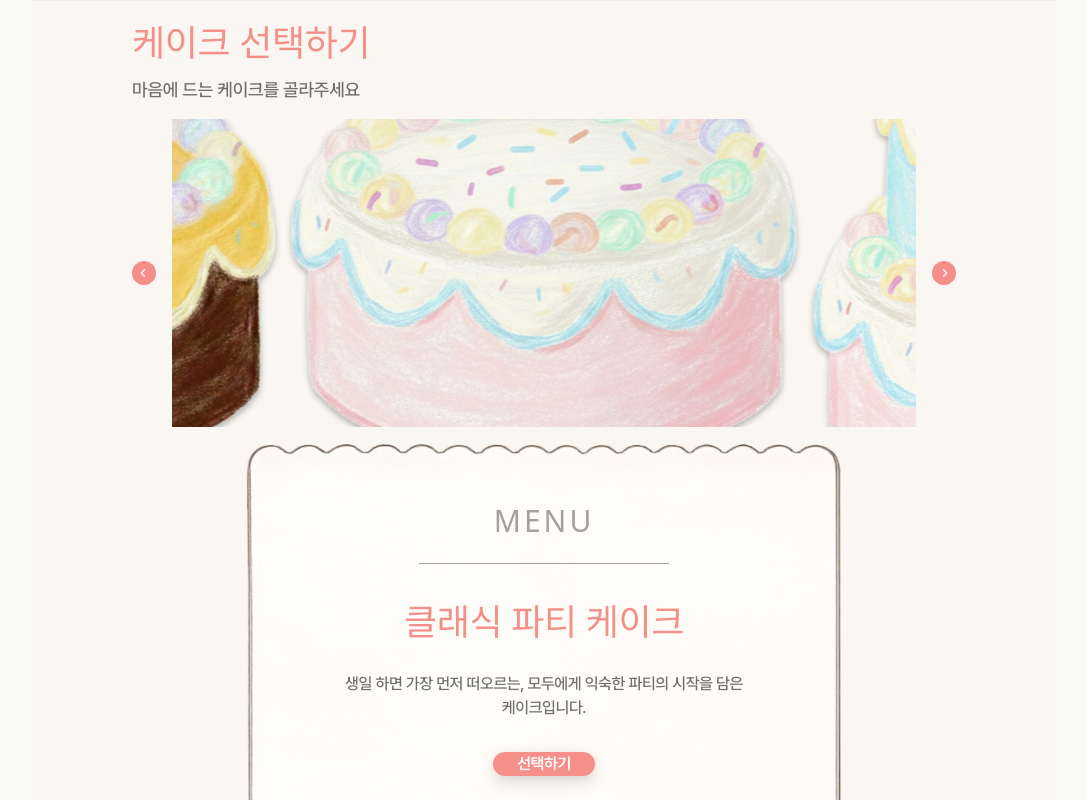
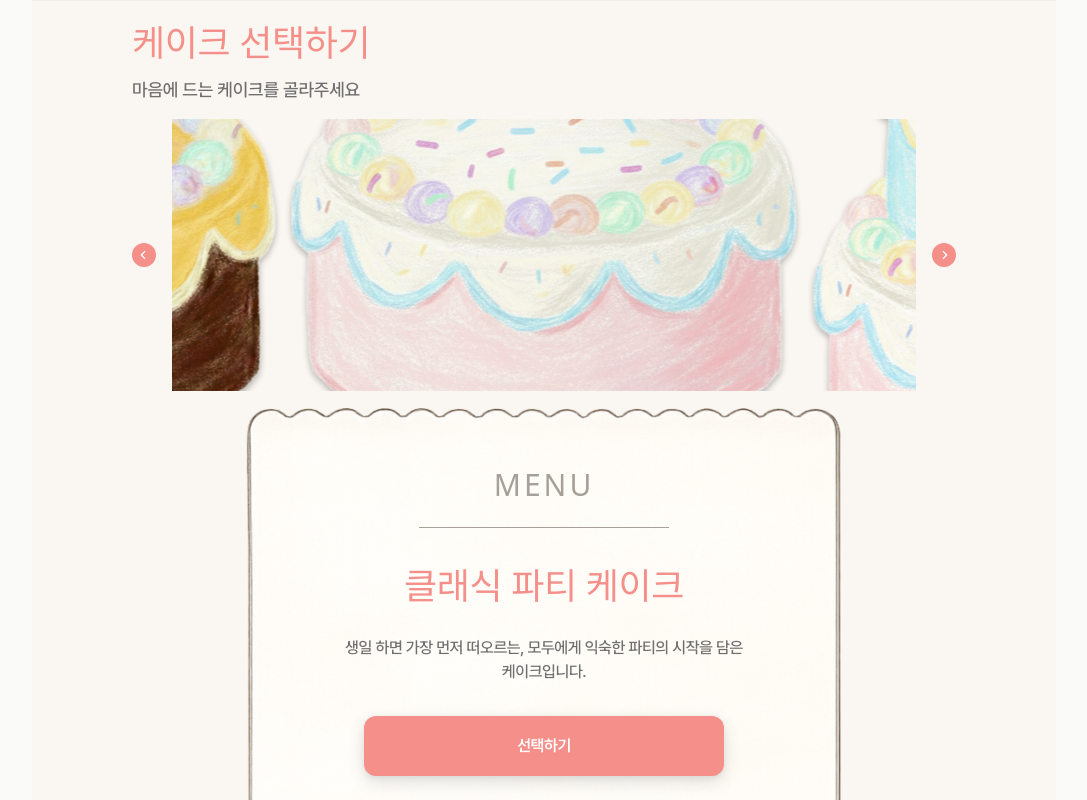
Before and after one commit to Leeseoleem/my-little-birthday-party, a React (Vite) app: page /creator/cake/select in a window 1280 px wide. Shown: the whole page, without its empty margins (96-1183 px from the left). Built offline with nearby package versions, Linux system fonts and the light colour scheme; a web font is replaced by a local one.

Commit message:
chore: 버튼 영역 확보용 태그 추가

```diff
--- a/src/features/creator/components/CakeMenuCard.tsx
+++ b/src/features/creator/components/CakeMenuCard.tsx
@@ -14,7 +14,9 @@ const CakeMenuCard = ({ menuContent, buttonProps }: CakeMenuCardProps) => {
       <div className="flex flex-col items-center gap-8">
         <MenuHeader />
         <MenuContent {...menuContent} />
-        <CommonLinkButton label="선택하기" {...buttonProps} />
+        <div className="flex w-full justify-center">
+          <CommonLinkButton label="선택하기" {...buttonProps} />
+        </div>
       </div>
     </MenuBoardLayout>
   );
```
